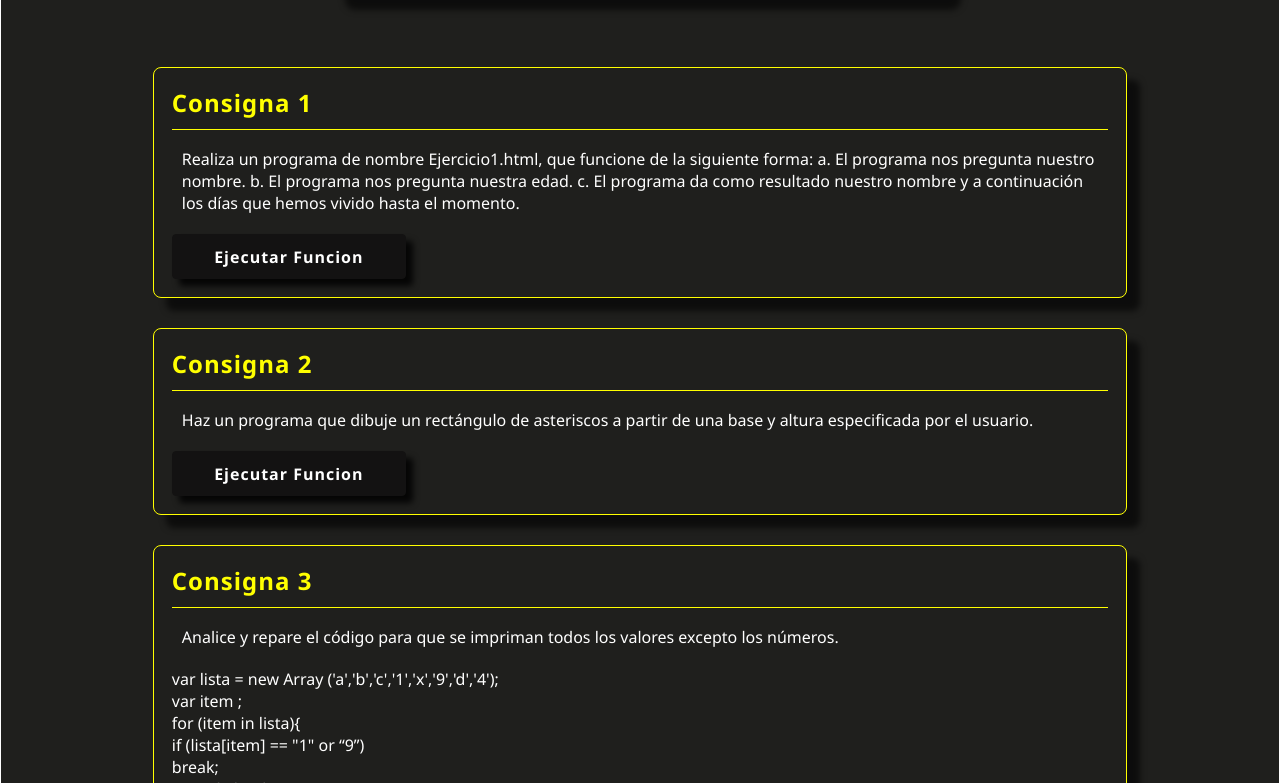
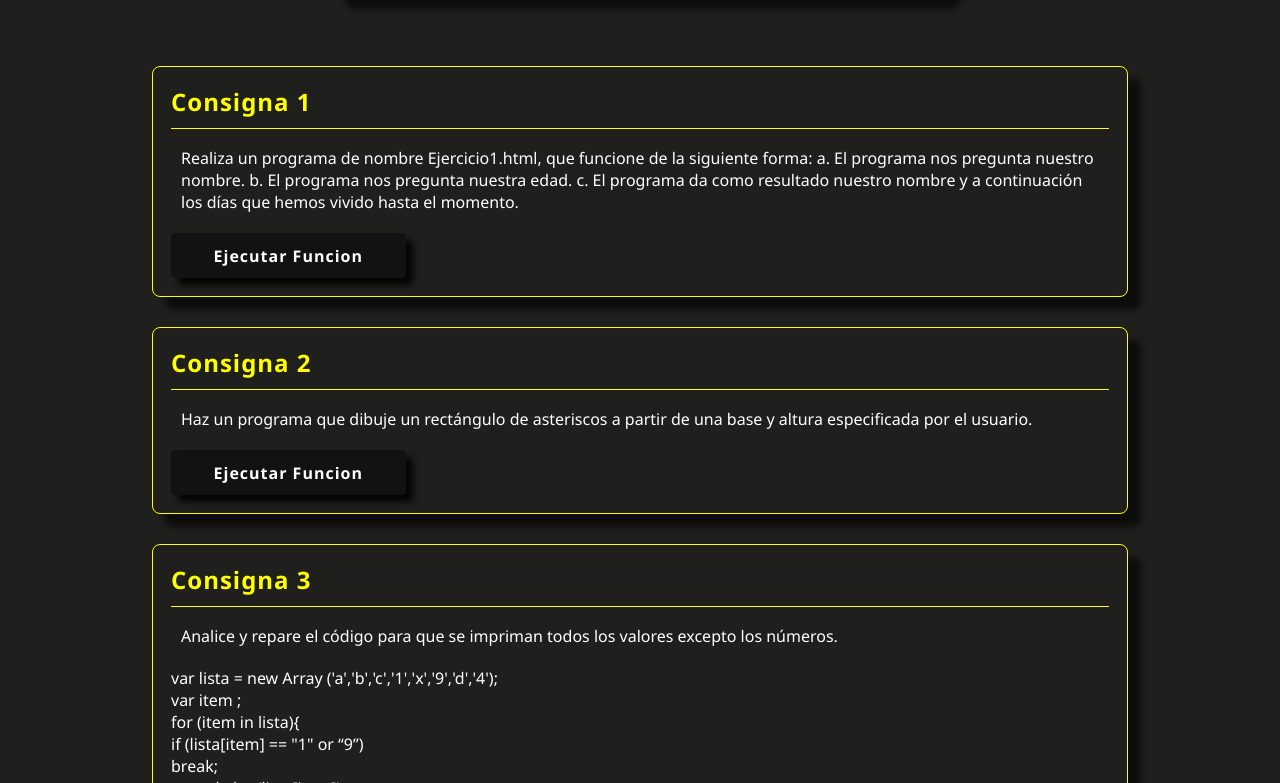
Before and after one commit to gabriel-1993/WEB1.TPS.ULP, a plain HTML site: page TPJS/index.html in a window 1280 px wide. Shown: the part 136-919 px from the top of the page. Drawn offline with Linux system fonts and the light colour scheme.

Commit message:
eraUnBorder1pxBorrado

```diff
--- a/TPJS/style.css
+++ b/TPJS/style.css
@@ -13,7 +13,6 @@ section {
     align-items: center;
     justify-content: center;
     gap: 30px;
-    border: solid 1px white;
     padding: 0 30px;
     background-color: rgb(31, 31, 29);
 }
```
